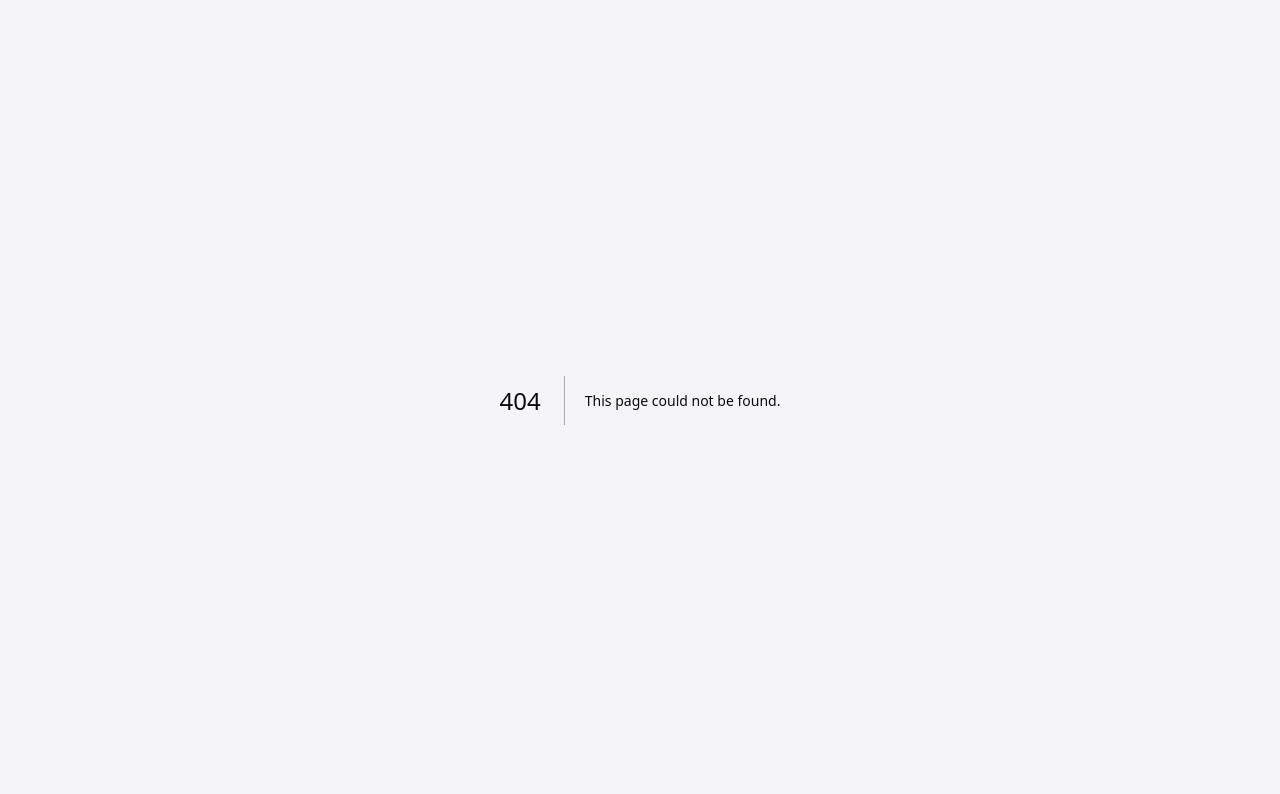
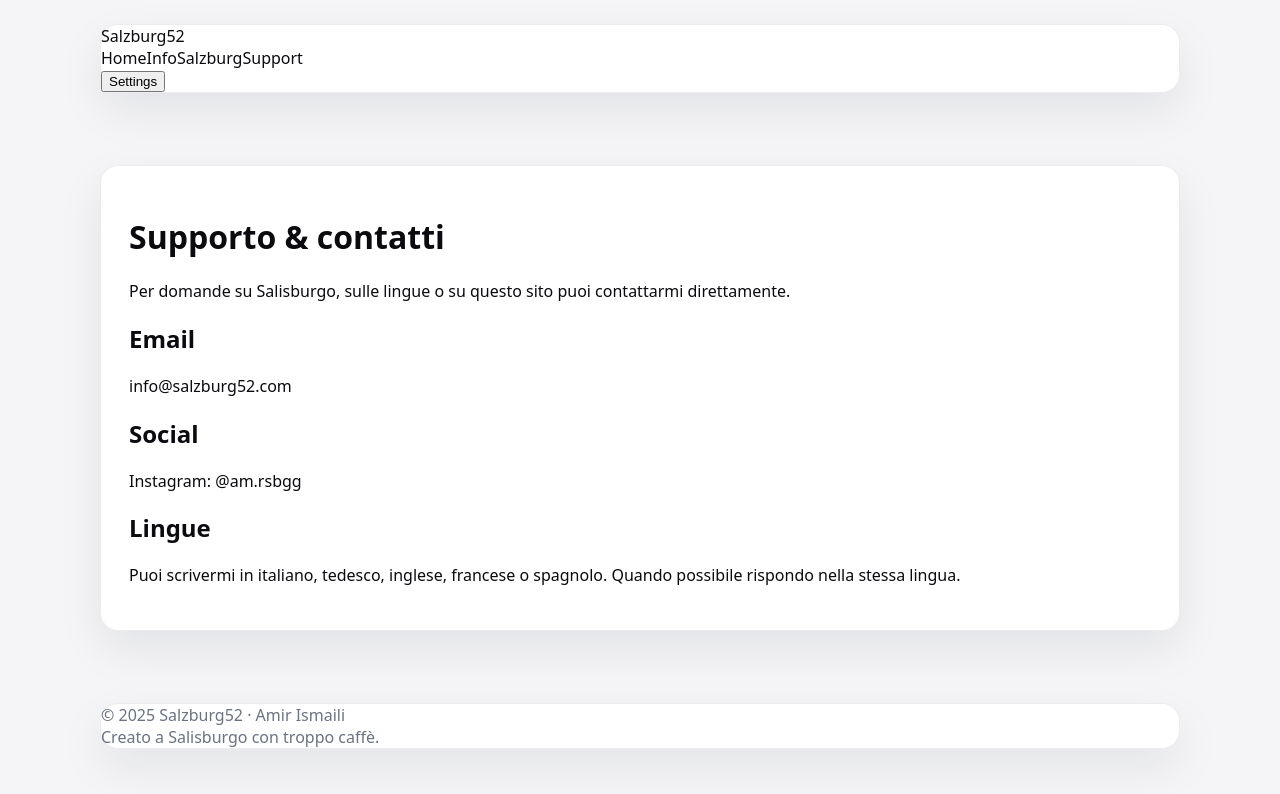
Before and after one commit to luv2loot/salzburg52, a Next.js app: page /it/support in a window 1280 px wide. Before the commit this address had no page. Shown: the top 794 px of the page. Built offline with nearby package versions, Linux system fonts and the light colour scheme.

Commit message:
Create page.js

```diff
--- /dev/null
+++ b/app/it/support/page.js
@@ -0,0 +1,47 @@
+import Header from "@/components/Header";
+import Footer from "@/components/Footer";
+import Cursor from "@/components/Cursor";
+
+const LANG = "it";
+
+export default function ItSupportPage() {
+  return (
+    <>
+      <Cursor />
+      <Header lang={LANG} />
+      <main className="app-shell">
+        <div className="surface" style={{ padding: "1.75rem" }}>
+          <h1>Supporto & contatti</h1>
+          <p>
+            Per domande su Salisburgo, sulle lingue o su questo sito puoi
+            contattarmi direttamente.
+          </p>
+
+          <h2>Email</h2>
+          <p>
+            <a href="mailto:info@salzburg52.com">info@salzburg52.com</a>
+          </p>
+
+          <h2>Social</h2>
+          <p>
+            Instagram:{" "}
+            <a
+              href="https://www.instagram.com/am.rsbgg"
+              target="_blank"
+              rel="noreferrer"
+            >
+              @am.rsbgg
+            </a>
+          </p>
+
+          <h2>Lingue</h2>
+          <p>
+            Puoi scrivermi in italiano, tedesco, inglese, francese o spagnolo.
+            Quando possibile rispondo nella stessa lingua.
+          </p>
+        </div>
+      </main>
+      <Footer lang={LANG} />
+    </>
+  );
+}
```
